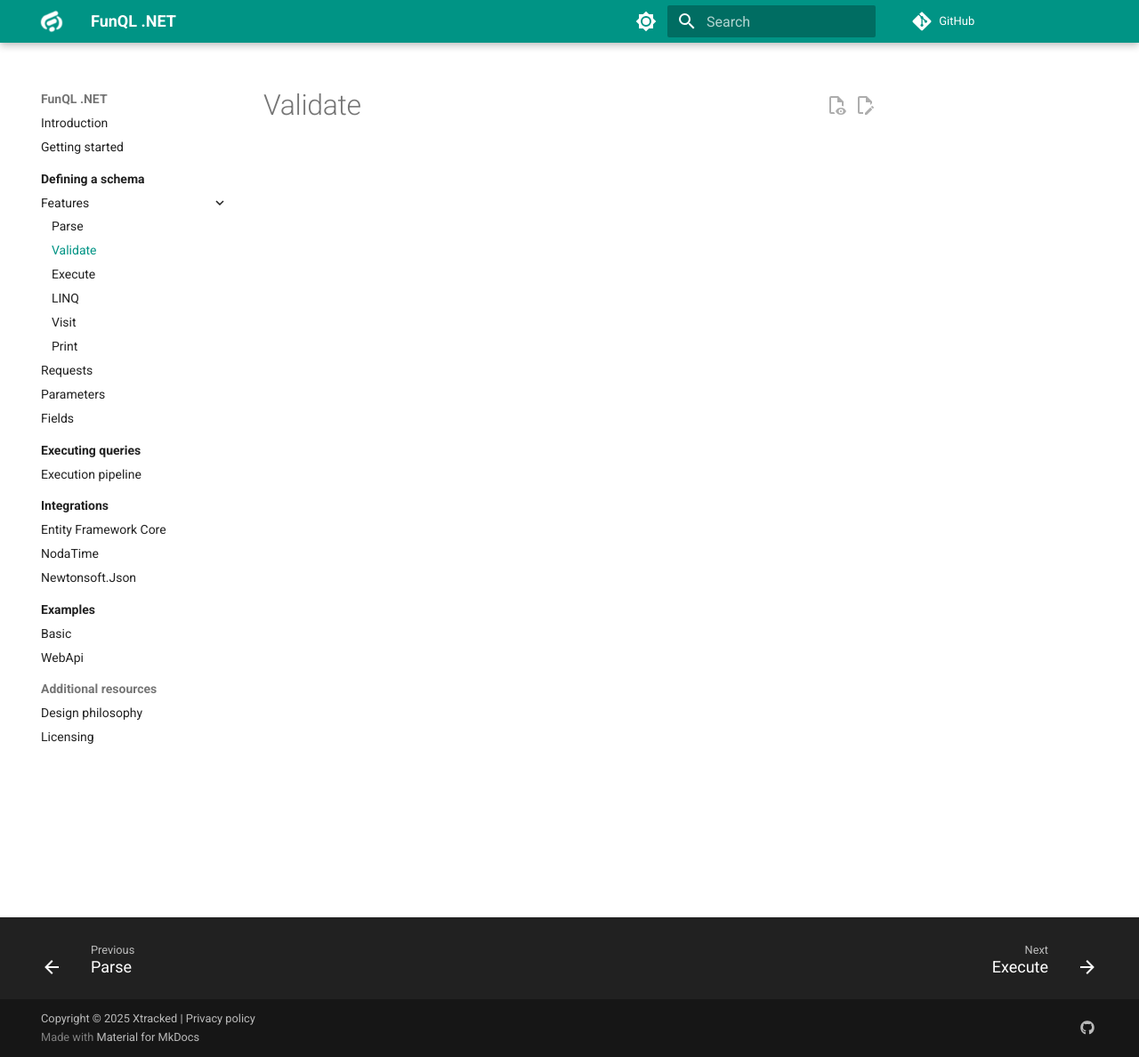
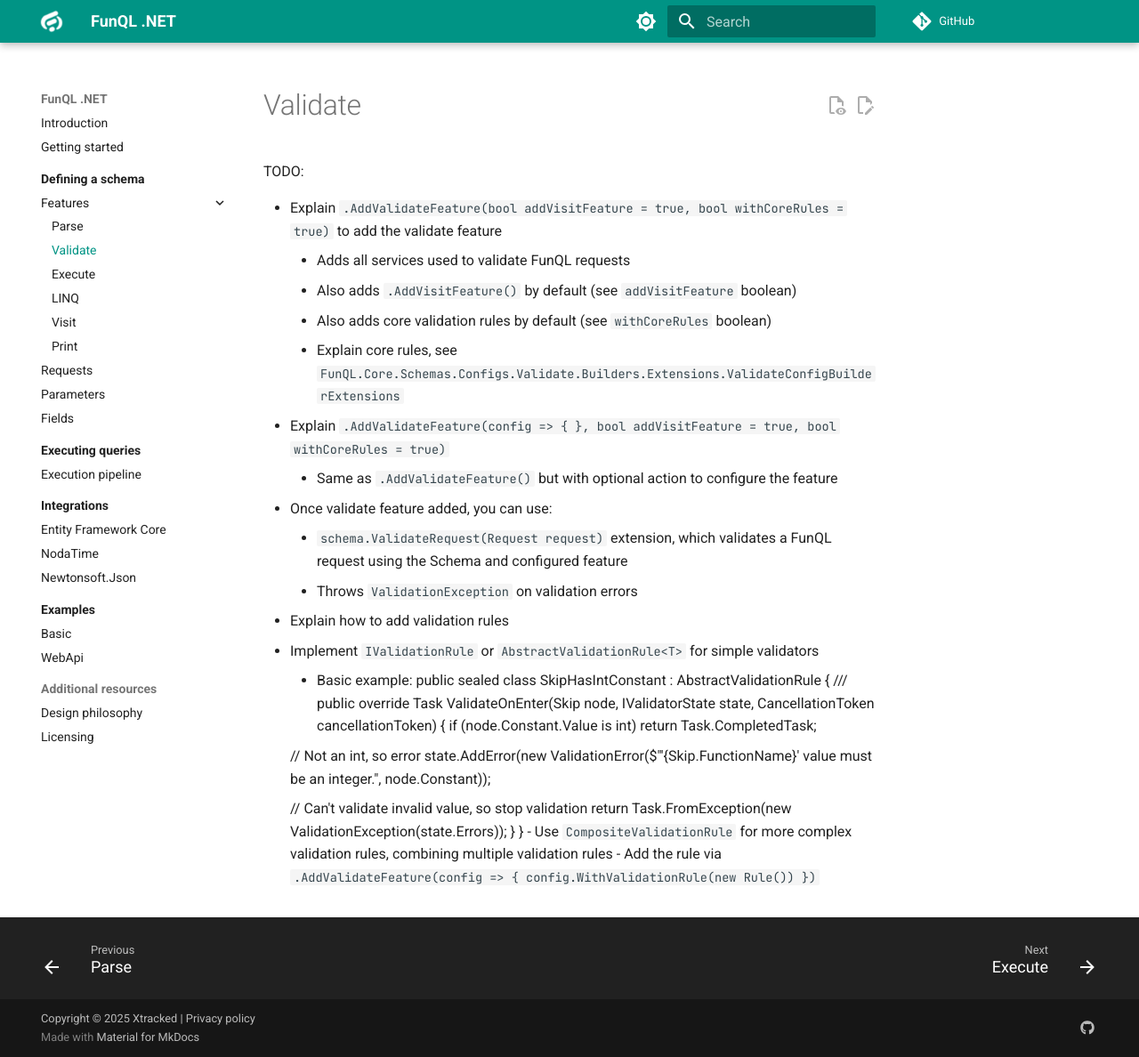
Before and after one commit to funql/funql-dotnet, an MkDocs documentation site: the page built from docs/defining-a-schema/features/validate.md, in a window 1280 px wide and 1188 px high. Shown: the whole window at 89% size. Built offline with MkDocs 1.6.1 and Material for MkDocs 9.7.7, drawn with Linux system fonts in a browser that asks for light colours; comment, search, counter and statistics services are not loaded.

Commit message:
Update validate.md with TODO

```diff
--- a/docs/defining-a-schema/features/validate.md
+++ b/docs/defining-a-schema/features/validate.md
@@ -1 +1,35 @@
 # Validate
+
+TODO:
+
+- Explain `.AddValidateFeature(bool addVisitFeature = true, bool withCoreRules = true)` to add the validate feature
+    - Adds all services used to validate FunQL requests
+    - Also adds `.AddVisitFeature()` by default (see `addVisitFeature` boolean)
+    - Also adds core validation rules by default (see `withCoreRules` boolean)
+    - Explain core rules, see `FunQL.Core.Schemas.Configs.Validate.Builders.Extensions.ValidateConfigBuilderExtensions`
+- Explain `.AddValidateFeature(config => { }, bool addVisitFeature = true, bool withCoreRules = true)`
+    - Same as `.AddValidateFeature()` but with optional action to configure the feature
+- Once validate feature added, you can use:
+    - `schema.ValidateRequest(Request request)` extension, which validates a FunQL request using the Schema and configured
+      feature
+      - Throws `ValidationException` on validation errors
+- Explain how to add validation rules
+  - Implement `IValidationRule` or `AbstractValidationRule<T>` for simple validators
+    - Basic example:
+      public sealed class SkipHasIntConstant : AbstractValidationRule<Skip>
+      {
+      /// <inheritdoc/>
+      public override Task ValidateOnEnter(Skip node, IValidatorState state, CancellationToken cancellationToken)
+      {
+      if (node.Constant.Value is int)
+      return Task.CompletedTask;
+
+      // Not an int, so error
+      state.AddError(new ValidationError($"'{Skip.FunctionName}' value must be an integer.", node.Constant));
+
+      // Can't validate invalid value, so stop validation
+      return Task.FromException(new ValidationException(state.Errors));
+      }
+      }
+  - Use `CompositeValidationRule` for more complex validation rules, combining multiple validation rules
+  - Add the rule via `.AddValidateFeature(config => { config.WithValidationRule(new Rule()) })`
```
